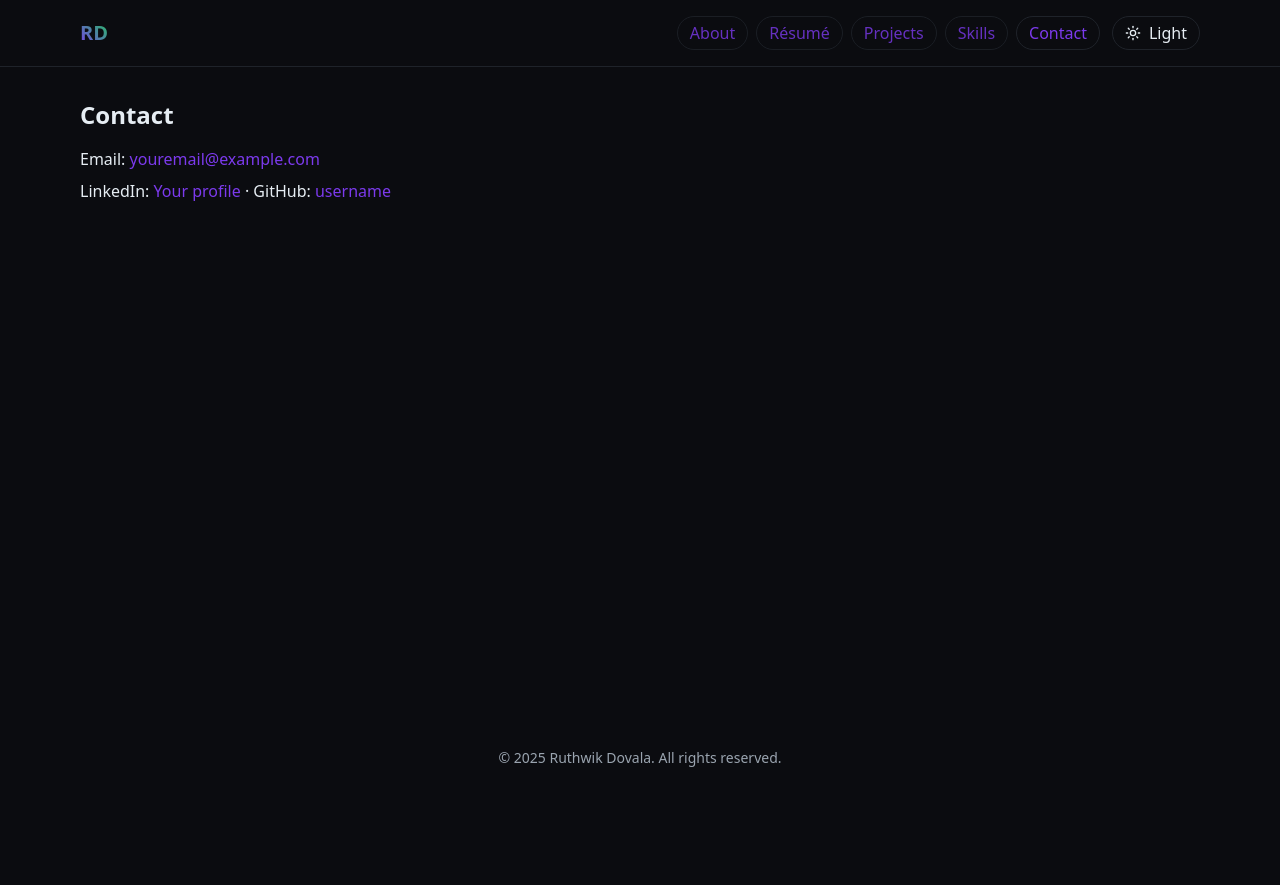
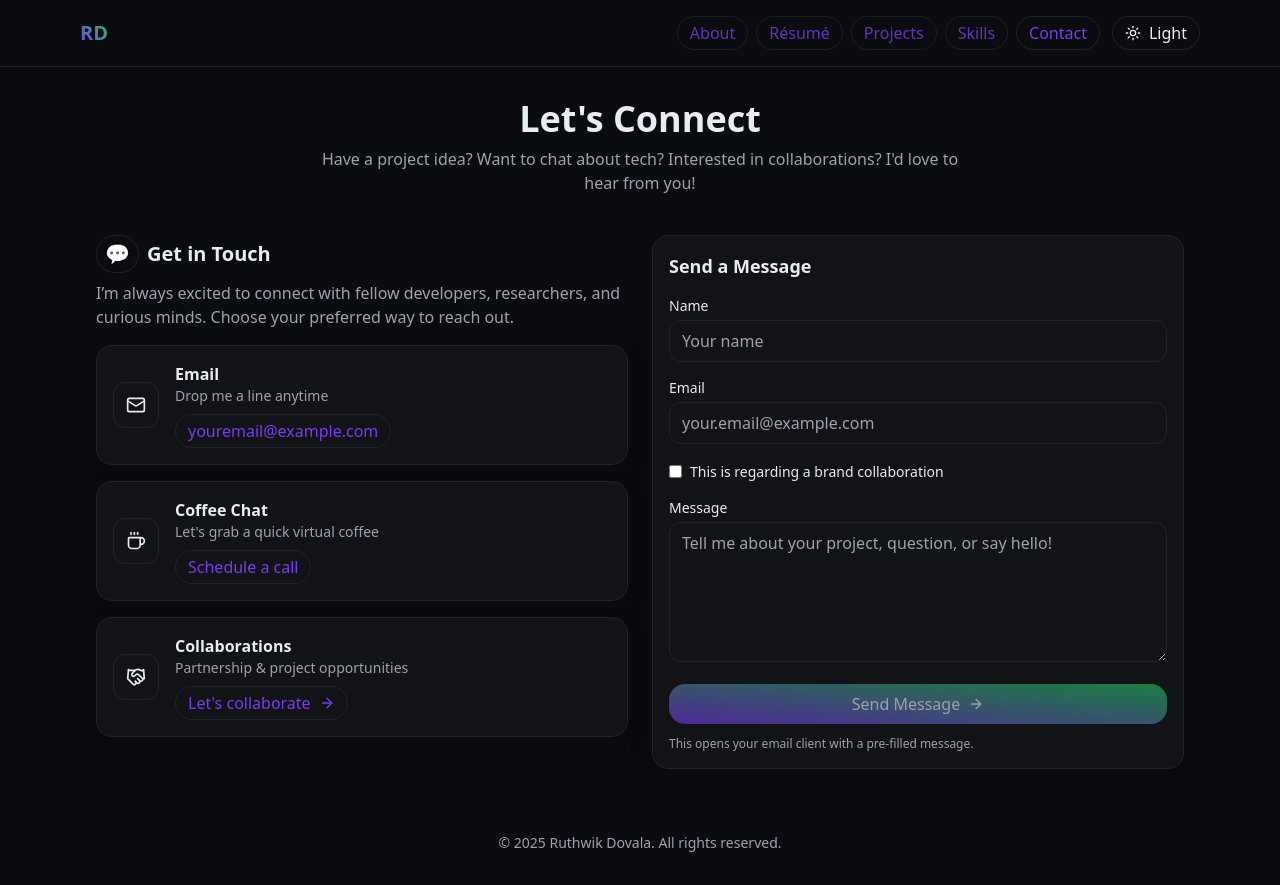
Before and after one commit to ruth411/ruthwikdovala.com, a React (Vite) app: page /contact in a window 1280 px wide. Before the commit the page ends 800 px from the top, so only its background shows below. Built offline with nearby package versions, Linux system fonts and the light colour scheme.

Commit message:
contact 1.1

```diff
--- a/src/pages/Contact.tsx
+++ b/src/pages/Contact.tsx
@@ -1,9 +1,153 @@
+import { useMemo, useState } from 'react'
+import { Mail, Coffee, Handshake, ArrowRight } from 'lucide-react'
+
 export default function Contact() {
+  // 👉 replace with your real email + (optionally) your scheduling link
+  const TO = 'youremail@example.com'
+  const SCHED_LINK = '#' // e.g. 'https://cal.com/your-handle/intro' or Calendly URL
+
+  const [name, setName] = useState('')
+  const [email, setEmail] = useState('')
+  const [message, setMessage] = useState('')
+  const [isCollab, setIsCollab] = useState(false)
+
+  const mailtoHref = useMemo(() => {
+    const subject = `${isCollab ? '[Collaboration] ' : ''}Message from ${name || 'your website'}`
+    const body = [
+      `Hi Ruthwik,`,
+      '',
+      message || '(Write your message here)',
+      '',
+      `— ${name || '(your name)'} ${email ? `<${email}>` : ''}`
+    ].join('\n')
+    return `mailto:${TO}?subject=${encodeURIComponent(subject)}&body=${encodeURIComponent(body)}`
+  }, [TO, name, email, message, isCollab])
+
+  const canSend = name.trim() && email.trim() && message.trim()
+
   return (
-    <section>
-      <h2 className="text-2xl font-bold mb-4">Contact</h2>
-      <p className="mb-2">Email: <a href="mailto:youremail@example.com">youremail@example.com</a></p>
-      <p>LinkedIn: <a href="https://www.linkedin.com/" target="_blank" rel="noreferrer">Your profile</a> · GitHub: <a href="https://github.com/" target="_blank" rel="noreferrer">username</a></p>
+    <section className="container">
+      {/* Header */}
+      <div className="text-center max-w-2xl mx-auto mb-10">
+        <h1 className="text-3xl md:text-4xl font-extrabold mb-2">Let&apos;s Connect</h1>
+        <p className="text-muted">
+          Have a project idea? Want to chat about tech? Interested in collaborations? I&apos;d love
+          to hear from you!
+        </p>
+      </div>
+
+      <div className="grid gap-6 md:grid-cols-2 items-start">
+        {/* LEFT: contact options */}
+        <div>
+          <h2 className="text-xl font-bold mb-2 flex items-center gap-2">
+            <span className="inline-block rounded-full border border-border px-2 py-1">💬</span>
+            Get in Touch
+          </h2>
+          <p className="text-muted mb-4">
+            I’m always excited to connect with fellow developers, researchers, and curious minds.
+            Choose your preferred way to reach out.
+          </p>
+
+          <div className="space-y-4">
+            {/* Email card */}
+            <div className="card flex items-center gap-4">
+              <div className="shrink-0 rounded-xl border border-border p-3">
+                <Mail size={20} />
+              </div>
+              <div className="flex-1">
+                <h3 className="font-semibold">Email</h3>
+                <p className="text-muted text-sm">Drop me a line anytime</p>
+                <a href={`mailto:${TO}`} className="chip mt-2 inline-block">
+                  {TO}
+                </a>
+              </div>
+            </div>
+
+            {/* Coffee chat card */}
+            <div className="card flex items-center gap-4">
+              <div className="shrink-0 rounded-xl border border-border p-3">
+                <Coffee size={20} />
+              </div>
+              <div className="flex-1">
+                <h3 className="font-semibold">Coffee Chat</h3>
+                <p className="text-muted text-sm">Let&apos;s grab a quick virtual coffee</p>
+                <a href={SCHED_LINK} className="chip mt-2 inline-block" target="_blank" rel="noreferrer">
+                  Schedule a call
+                </a>
+              </div>
+            </div>
+
+            {/* Brand / collab card */}
+            <div className="card flex items-center gap-4">
+              <div className="shrink-0 rounded-xl border border-border p-3">
+                <Handshake size={20} />
+              </div>
+              <div className="flex-1">
+                <h3 className="font-semibold">Collaborations</h3>
+                <p className="text-muted text-sm">Partnership &amp; project opportunities</p>
+                <a
+                  className="chip mt-2 inline-flex items-center gap-2"
+                  href={`mailto:${TO}?subject=${encodeURIComponent('[Collaboration] Hi Ruthwik')}`}
+                >
+                  Let&apos;s collaborate <ArrowRight size={16} />
+                </a>
+              </div>
+            </div>
+          </div>
+        </div>
+
+        {/* RIGHT: message form */}
+        <div className="card">
+          <h3 className="text-lg font-bold mb-4">Send a Message</h3>
+
+          <label className="block text-sm font-medium mb-1">Name</label>
+          <input
+            className="w-full rounded-xl border border-border bg-card px-3 py-2 mb-4 outline-none focus:ring-2 focus:ring-accent/40 focus:border-accent"
+            placeholder="Your name"
+            value={name}
+            onChange={(e) => setName(e.target.value)}
+          />
+
+          <label className="block text-sm font-medium mb-1">Email</label>
+          <input
+            type="email"
+            className="w-full rounded-xl border border-border bg-card px-3 py-2 mb-4 outline-none focus:ring-2 focus:ring-accent/40 focus:border-accent"
+            placeholder="your.email@example.com"
+            value={email}
+            onChange={(e) => setEmail(e.target.value)}
+          />
+
+          <label className="inline-flex items-center gap-2 mb-4 select-none">
+            <input
+              type="checkbox"
+              className="rounded border-border"
+              checked={isCollab}
+              onChange={(e) => setIsCollab(e.target.checked)}
+            />
+            <span className="text-sm">This is regarding a brand collaboration</span>
+          </label>
+
+          <label className="block text-sm font-medium mb-1">Message</label>
+          <textarea
+            className="w-full min-h-[140px] rounded-xl border border-border bg-card px-3 py-2 mb-4 outline-none focus:ring-2 focus:ring-accent/40 focus:border-accent"
+            placeholder="Tell me about your project, question, or say hello!"
+            value={message}
+            onChange={(e) => setMessage(e.target.value)}
+          />
+
+          <a
+            href={mailtoHref}
+            className={`btn btn-primary w-full justify-center ${!canSend ? 'pointer-events-none opacity-60' : ''}`}
+            aria-disabled={!canSend}
+          >
+            Send Message <ArrowRight size={16} />
+          </a>
+
+          <p className="text-muted text-xs mt-3">
+            This opens your email client with a pre-filled message.
+          </p>
+        </div>
+      </div>
     </section>
   )
 }
```
